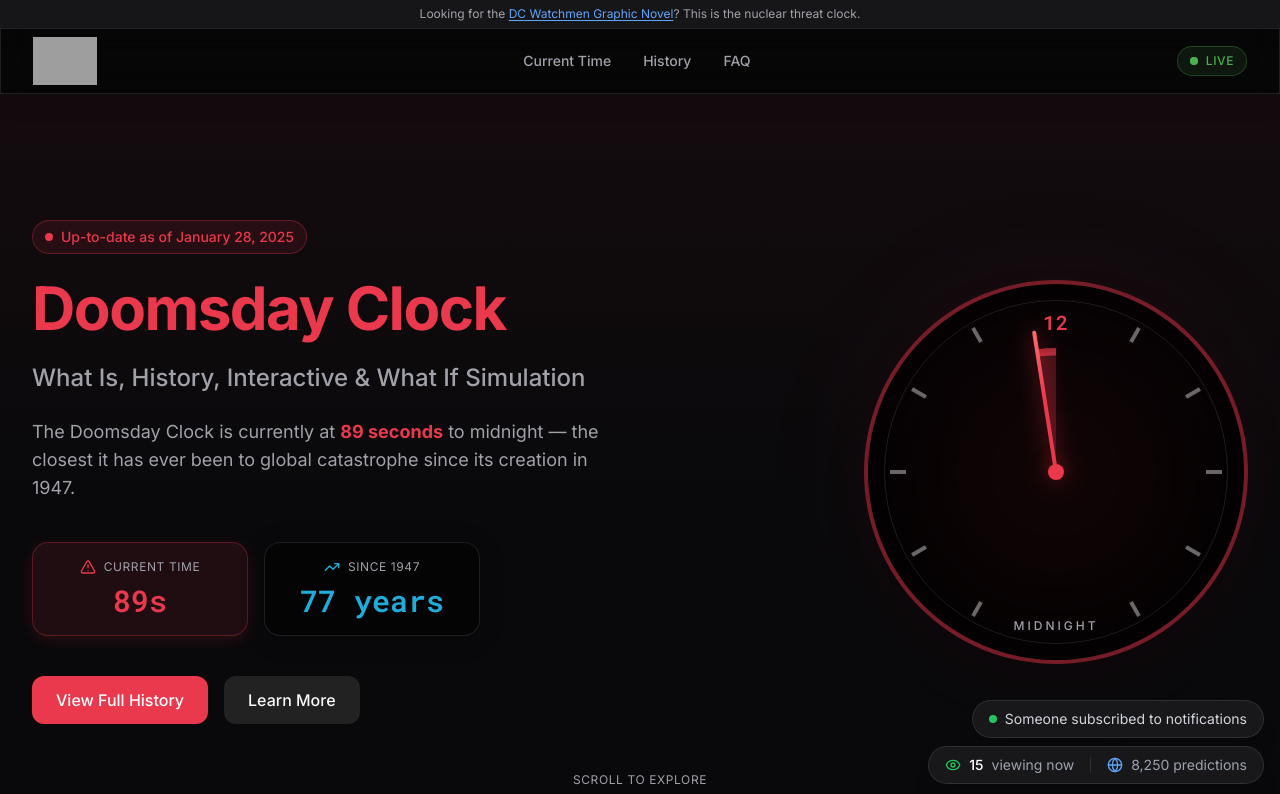
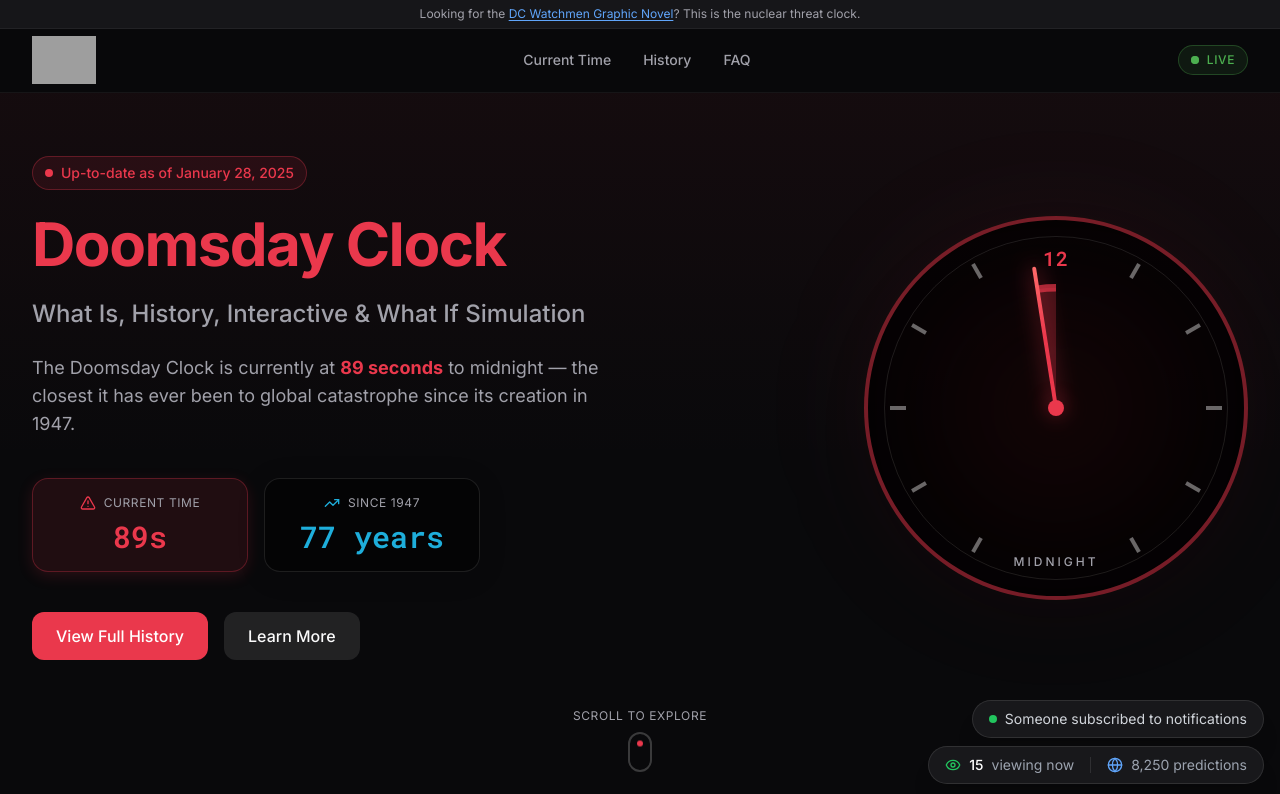
Before and after one commit to RamCali/DoomsdayClock, a React (Vite) app: page / in a window 1280 px wide. Shown: the top 794 px of the page. Built offline with nearby package versions, Linux system fonts and the light colour scheme; grey boxes are pictures that could not be loaded.

Commit message:
Fix hero top buffer and header background
- Remove extra pt-16 from hero, adjust min-height calculation
- Change header from glass to bg-background/80 for seamless look

Co-Authored-By: Claude Opus 4.5 <noreply@anthropic.com>

```diff
--- a/src/components/Header.tsx
+++ b/src/components/Header.tsx
@@ -12,7 +12,7 @@ export function Header() {
   const [mobileMenuOpen, setMobileMenuOpen] = useState(false);
 
   return (
-    <header className="fixed top-[1.75rem] left-0 right-0 z-50 glass border-b border-white/10">
+    <header className="fixed top-[1.75rem] left-0 right-0 z-50 bg-background/80 backdrop-blur-md border-b border-white/5">
       <div className="container-wide">
         <div className="flex items-center justify-between h-16">
           {/* Logo */}
--- a/src/components/Hero.tsx
+++ b/src/components/Hero.tsx
@@ -4,7 +4,7 @@ import { AlertTriangle, TrendingUp } from "lucide-react";
 
 export function Hero() {
   return (
-    <section className="relative min-h-screen flex items-center pt-16" id="clock">
+    <section className="relative min-h-[calc(100vh-5.75rem)] flex items-center" id="clock">
       {/* Background gradient */}
       <div className="absolute inset-0 bg-gradient-to-b from-doom/5 via-transparent to-transparent pointer-events-none" />
 
```
